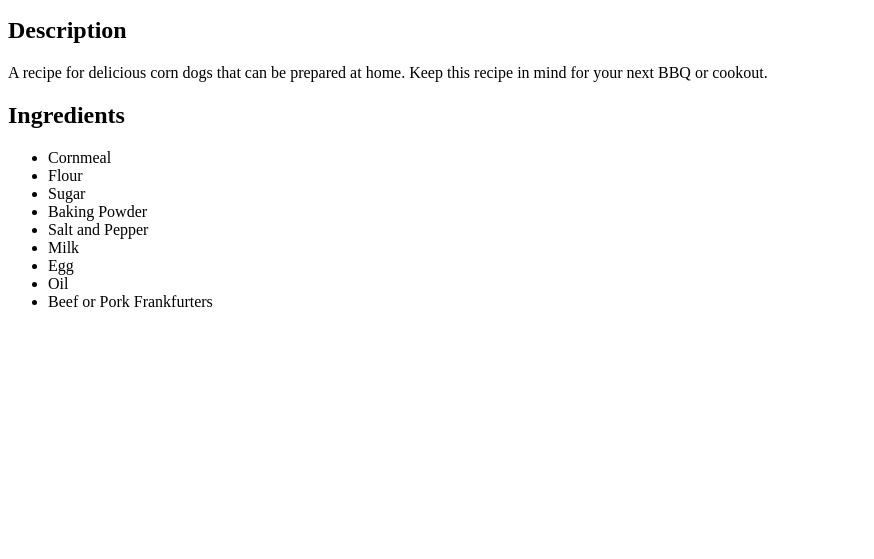
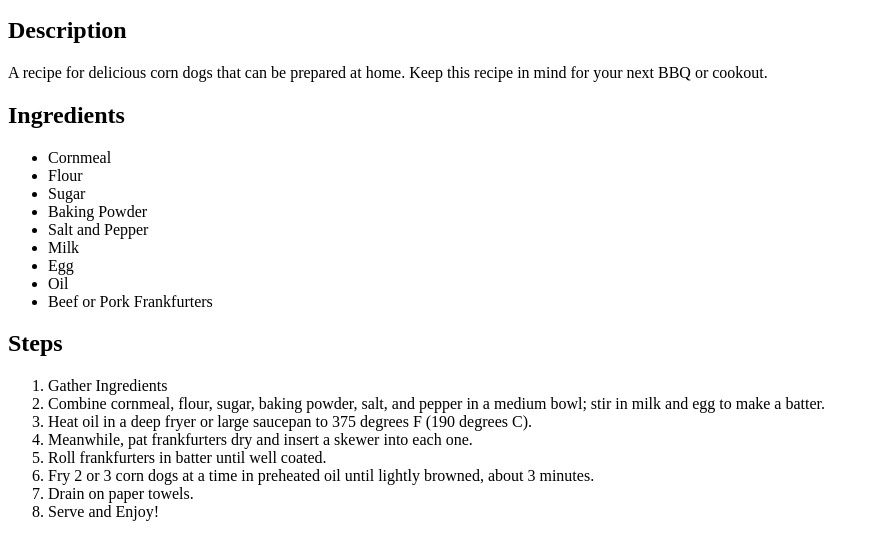
Before and after one commit to MandoArmadillo/odin-recipes, a plain HTML site: page recipes/corn-dogs.html in a window 1280 px wide. Shown: the part 101-660 px from the top of the page, without its empty margins (0-874 px from the left). Drawn offline with Linux system fonts and the light colour scheme.

Commit message:
Add Steps Heading and Directions
Added the heading to the directions and an
ordered list of directions for recipe.

```diff
--- a/recipes/corn-dogs.html
+++ b/recipes/corn-dogs.html
@@ -25,5 +25,17 @@
             <li>Oil</li>
             <li>Beef or Pork Frankfurters</li>
         </ul>
+        <h2>Steps</h2>
+        <ol>
+            <li>Gather Ingredients</li>
+            <li>Combine cornmeal, flour, sugar, baking powder, salt, and pepper in a medium bowl; stir in milk and egg to make a batter.</li>
+            <li>Heat oil in a deep fryer or large saucepan to 375 degrees F (190 degrees C).</li>
+            <li>Meanwhile, pat frankfurters dry and insert a skewer into each one.</li>
+            <li>Roll frankfurters in batter until well coated.</li>
+            <li>Fry 2 or 3 corn dogs at a time in preheated oil until lightly browned, about 3 minutes.</li>
+            <li>Drain on paper towels.</li>
+            <li>Serve and Enjoy!</li>
+        </ol>
     </body>
+
 </html>
```
